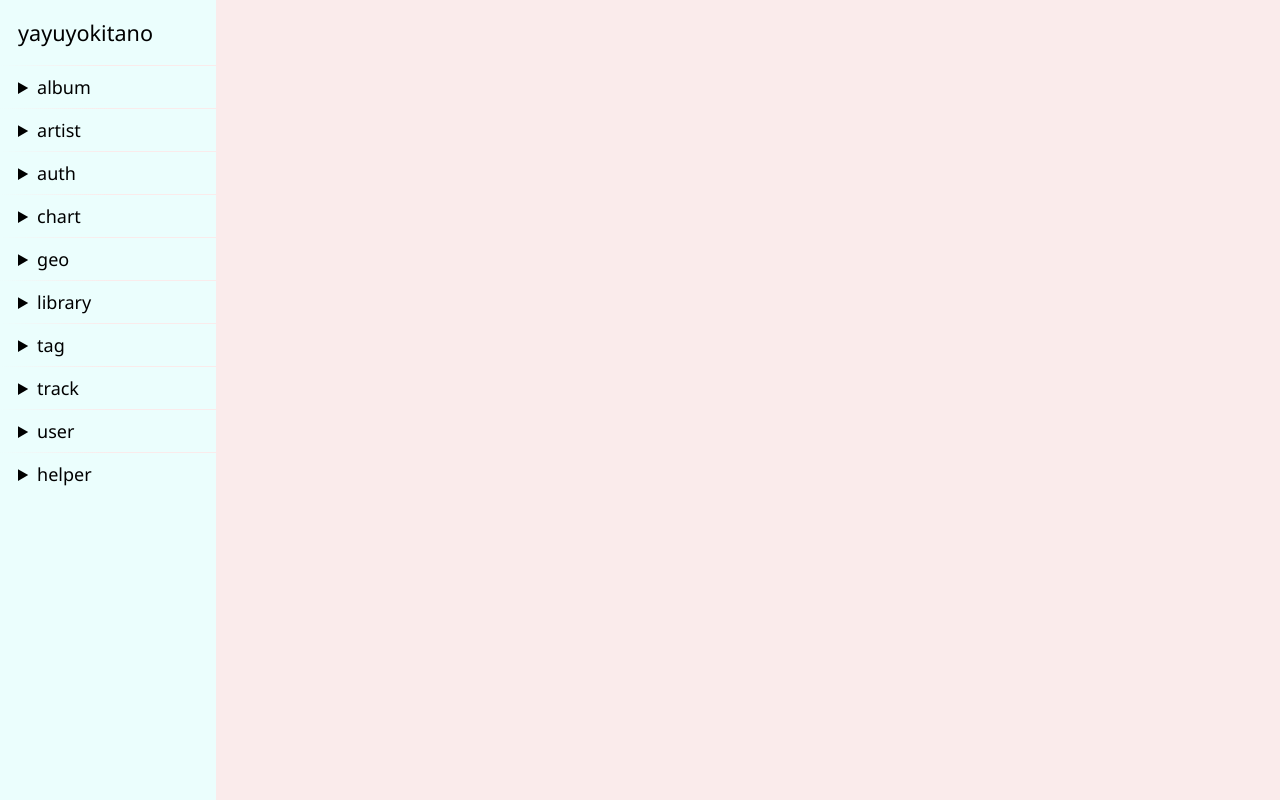
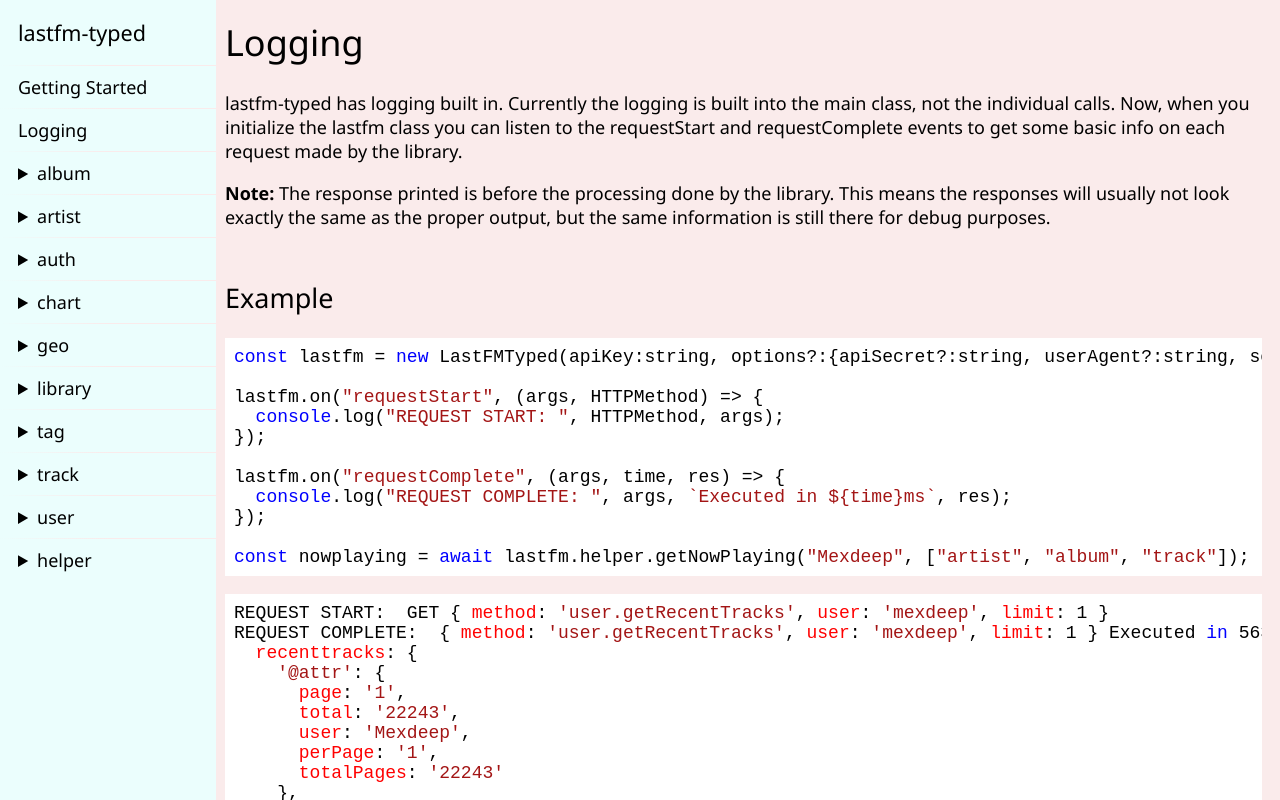
Before and after one commit to yayuyokitano/lastfm-typed-docs, a React app: page /lastfm-typed/logging in a window 1280 px wide. Built offline with nearby package versions, Linux system fonts and the light colour scheme.

Commit message:
Add primary docs, improve styling

```diff
--- a/src/App.tsx
+++ b/src/App.tsx
@@ -8,6 +8,7 @@ import {
 	useLocation
 } from "react-router-dom";
 import DocumentationIndex from "./components/documentation/DocumentationIndex";
+import Logging from "./components/documentation/Logging";
 import DisplayDocumentation from "./components/documentation/Documentation";
 import Sidebar from "./components/sidebar/Sidebar";
 
@@ -19,6 +20,9 @@ export default function App() {
 				<Switch>
 					<Route exact path="/">
 						<DocumentationIndex />
+					</Route>
+					<Route exact path="/logging/">
+						<Logging />
 					</Route>
 					<Route path="*">
 						<DocumentationApp />
--- a/src/components/documentation/Documentation.scss
+++ b/src/components/documentation/Documentation.scss
@@ -138,10 +138,11 @@ label {
 
 	@include codeField;
 	display: flex;
-	margin-top: 1rem;
+	margin: 1rem auto;
 	background-color: var(--bluebg);
 	overflow-x: scroll;
 	box-sizing: border-box;
+
 }
 
 #documentation-page {
@@ -152,7 +153,8 @@ label {
 
 main {
 	margin-left: 12.5em;
-	overflow-x: hidden;
+	overflow-x: scroll;
+	width: calc(100% - 13.5em);
 	height: 100vh;
 	overflow-y: scroll;
 	position: absolute;
--- a/src/components/documentation/DocumentationIndex.tsx
+++ b/src/components/documentation/DocumentationIndex.tsx
@@ -23,14 +23,20 @@ const lastfm = new LastFMTyped(apiKey:string, options?:{apiSecret?:string, userA
 			<h3>Examples</h3>
 			<p>A simple authentication example:</p>
 			<CodeBlock content={`const token = await lastfm.auth.getToken();
-\n
-\n//replace this with whatever method you would use to show the url to the user
-\nsendToUser(\`https://www.last.fm/api/auth?api_key=\${config.lastfm.key}&token=\${token}\`);
-\n
-\n//replace this with whatever method you use to determine that the user has accepted integration.
-\nawait userInput;
-\n
-\nconst session = await lastfm.auth.getSession(token);`} />
+
+//replace this with whatever method you would use to show the url to the user
+sendToUser(\`https://www.last.fm/api/auth?api_key=\${config.lastfm.key}&token=\${token}\`);
+
+//replace this with whatever method you use to determine that the user has accepted integration.
+await userInput;
+
+const session = await lastfm.auth.getSession(token);`} />
+			<p>Getting info about a user:</p>
+			<CodeBlock content={`const userInfo = await lastfm.user.getInfo("Mexdeep");`} />
+			<h2>Helper Methods</h2>
+			<p>lastfm-typed ships with a variety of helper functions. The first group of helper methods are designed to help you with method parameters. These are ArtistFromMBID, AlbumFromMBID, TrackFromMBID, ArtistFromName, AlbumFromName, and TrackFromName. The MBID functions takes a single MBID parameter, ArtistFromName takes a single artist name parameter, while TrackFromName and AlbumFromName take two parameters, the artist name and the name of the track/album. These methods then returns a ArtistInput, AlbumInput, or TrackInput that you can use with the getter functions.</p>
+			<CodeBlock content={`const album = await lastfm.album.getInfo(lastfm.helper.AlbumFromName("KITANO REM", "RAINSICK/オレンジ"), {username:"Mexdeep"});`} />
+			<p>There are also some helper functions that add some basic functionality. These more complicated helper functions are documented in the sidebar.</p>
 		</main>
 	)
 }
--- /dev/null
+++ b/src/components/documentation/Logging.tsx
@@ -0,0 +1,112 @@
+import React from "react";
+import CodeBlock from "../../helpers/CodeBlock";
+
+export default function Logging() {
+	return (
+		<main>
+			<h1>Logging</h1>
+			<p>lastfm-typed has logging built in. Currently the logging is built into the main class, not the individual calls. Now, when you initialize the lastfm class you can listen to the requestStart and requestComplete events to get some basic info on each request made by the library.</p>
+			<p><b>Note:</b> The response printed is before the processing done by the library. This means the responses will usually not look exactly the same as the proper output, but the same information is still there for debug purposes.</p>
+			<h2>Example</h2>
+			<CodeBlock content={`const lastfm = new LastFMTyped(apiKey:string, options?:{apiSecret?:string, userAgent?:string, secureConnection?:boolean});
+
+lastfm.on("requestStart", (args, HTTPMethod) => {
+	console.log("REQUEST START: ", HTTPMethod, args);
+});
+
+lastfm.on("requestComplete", (args, time, res) => {
+	console.log("REQUEST COMPLETE: ", args, \`Executed in \${time}ms\`, res);
+});
+
+const nowplaying = await lastfm.helper.getNowPlaying("Mexdeep", ["artist", "album", "track"]);`} />
+		<CodeBlock content={`REQUEST START:  GET { method: 'user.getRecentTracks', user: 'mexdeep', limit: 1 }
+REQUEST COMPLETE:  { method: 'user.getRecentTracks', user: 'mexdeep', limit: 1 } Executed in 563ms {
+	recenttracks: {
+		'@attr': {
+			page: '1',
+			total: '22243',
+			user: 'Mexdeep',
+			perPage: '1',
+			totalPages: '22243'
+		},
+		track: [ [Object], [Object] ]
+	}
+}
+REQUEST START:  GET { method: 'artist.getInfo', artist: '聴色', username: 'mexdeep' }
+REQUEST START:  GET {
+	method: 'album.getInfo',
+	artist: '聴色',
+	album: 'さよならを交わすとき',
+	username: 'mexdeep'
+}
+REQUEST START:  GET {
+	method: 'track.getInfo',
+	artist: '聴色',
+	track: '会者定離',
+	username: 'mexdeep'
+}
+REQUEST COMPLETE:  {
+	method: 'track.getInfo',
+	artist: '聴色',
+	track: '会者定離',
+	username: 'mexdeep'
+} Executed in 393ms {
+	track: {
+		name: '会者定離',
+		url: 'https://www.last.fm/music/%E8%81%B4%E8%89%B2/_/%E4%BC%9A%E8%80%85%E5%AE%9A%E9%9B%A2',
+		duration: '242000',
+		streamable: { '#text': '0', fulltrack: '0' },
+		listeners: '2',
+		playcount: '7',
+		artist: { name: '聴色', url: 'https://www.last.fm/music/%E8%81%B4%E8%89%B2' },
+		album: {
+			artist: 'Various Artists',
+			title: 'スクールズアウト2018 コンピレーション',
+			url: 'https://www.last.fm/music/Various+Artists/%E3%82%B9%E3%82%AF%E3%83%BC%E3%83%AB%E3%82%BA%E3%82%A2%E3%82%A6%E3%83%882018+%E3%82%B3%E3%83%B3%E3%83%94%E3%83%AC%E3%83%BC%E3%82%B7%E3%83%A7%E3%83%B3',
+			image: [Array]
+		},
+		userplaycount: '13',
+		userloved: '1',
+		toptags: { tag: [] }
+	}
+}
+REQUEST COMPLETE:  { method: 'artist.getInfo', artist: '聴色', username: 'mexdeep' } Executed in 400ms {
+	artist: {
+		name: '聴色',
+		url: 'https://www.last.fm/music/%E8%81%B4%E8%89%B2',
+		image: [ [Object], [Object], [Object], [Object], [Object], [Object] ],
+		streamable: '0',
+		ontour: '0',
+		stats: { listeners: '5', playcount: '345', userplaycount: '335' },
+		similar: { artist: [] },
+		tags: { tag: [] },
+		bio: {
+			links: [Object],
+			published: '01 Jan 1970, 00:00',
+			summary: ' <a href="https://www.last.fm/music/%E8%81%B4%E8%89%B2">Read more on Last.fm</a>',
+			content: ''
+		}
+	}
+}
+REQUEST COMPLETE:  {
+	method: 'album.getInfo',
+	artist: '聴色',
+	album: 'さよならを交わすとき',
+	username: 'mexdeep'
+} Executed in 477ms {
+	album: {
+		name: 'さよならを交わすとき',
+		artist: '聴色',
+		url: 'https://www.last.fm/music/%E8%81%B4%E8%89%B2/%E3%81%95%E3%82%88%E3%81%AA%E3%82%89%E3%82%92%E4%BA%A4%E3%82%8F%E3%81%99%E3%81%A8%E3%81%8D',
+		image: [ [Object], [Object], [Object], [Object], [Object], [Object] ],
+		listeners: '3',
+		playcount: '50',
+		userplaycount: '335',
+		tracks: { track: [] },
+		tags: { tag: [] }
+	}
+}
+`} />
+		</main>
+	)
+}
--- a/src/components/sidebar/Sidebar.scss
+++ b/src/components/sidebar/Sidebar.scss
@@ -44,6 +44,19 @@ ul {
 
 .endpoint-link {
 	display: block;
+	text-decoration: none;
+	color: inherit;
+}
+
+.primary-link {
+	display: block;
+	padding: 0.5em 0;
+	text-decoration: none;
+	color: inherit;
+}
+
+.primary-link:hover {
+	background-color: var(--sidebarhover);
 }
 
 summary {
--- a/src/components/sidebar/Sidebar.tsx
+++ b/src/components/sidebar/Sidebar.tsx
@@ -12,7 +12,30 @@ export default function Sidebar() {
 import "./Sidebar.scss";
 
 function SidebarHeader() {
-	return <h1 className="sidebar-header">yayuyokitano</h1>;
+	return (
+		<div>
+			<Link className="endpoint-link" to="/"><h1 className="sidebar-header">lastfm-typed</h1></Link>
+			<PrimaryLink target="/" text="Getting Started" />
+			<PrimaryLink target="/logging/" text="Logging" />
+		</div>
+	);
+}
+
+interface PrimaryLinkProps {
+	target:string;
+	text:string;
+}
+
+function PrimaryLink(props:PrimaryLinkProps) {
+
+	const {target, text} = props;
+
+	return (
+		<div className="category">
+			<hr />
+			<Link className="primary-link" to={target}>{text}</Link>
+		</div>
+	);
 }
 
 interface SidebarEndpointProps {
--- a/src/helpers/DetailedEndpoint.tsx
+++ b/src/helpers/DetailedEndpoint.tsx
@@ -16,41 +16,41 @@ const endpoints:{
 			<p className="note">If you are rate limited while helper.cacheScrobbles is running, lastfm-typed should not warn you, and should instead wait for a few minutes for the rate limit to be over, and then try again, until it finally works. For this reason, it is possible for helper.cacheScrobbles to take a long time to complete.</p>
 			<h3>Example</h3>
 			<CodeBlock content={`let scrobbleCacher = await lastfm.helper.cacheScrobbles("Mexdeep");
-\n
-\nscrobbleCacher.on("start", (data) => {
-\n\tconsole.log(\`Found \${data.count} scrobbles, starting (0/\${data.totalPages}).\`);
-\n});
-\n
-\nscrobbleCacher.on("data", (data) => {
-\n\tdatabase.addScrobblesBulk(data.data);
-\n\tconsole.log(\`\${data.completedPages}/\${data.totalPages} (\${(data.progress * 100).toFixed(2)}%)\`);
-\n});
-\n
-\nscrobbleCacher.on("close", () => {
-\n\tconsole.log("Caching completed.");
-\n});`}></CodeBlock><br />
+
+scrobbleCacher.on("start", (data) => {
+\tconsole.log(\`Found \${data.count} scrobbles, starting (0/\${data.totalPages}).\`);
+});
+
+scrobbleCacher.on("data", (data) => {
+\tdatabase.addScrobblesBulk(data.data);
+\tconsole.log(\`\${data.completedPages}/\${data.totalPages} (\${(data.progress * 100).toFixed(2)}%)\`);
+});
+
+scrobbleCacher.on("close", () => {
+\tconsole.log("Caching completed.");
+});`}></CodeBlock><br />
 			<CodeBlock content={`Found 19017 scrobbles, starting (0/20).
-\n1/20 (5.00%)
-\n2/20 (10.00%)
-\n3/20 (15.00%)
-\n4/20 (20.00%)
-\n5/20 (25.00%)
-\n6/20 (30.00%)
-\n7/20 (35.00%)
-\n8/20 (40.00%)
-\n9/20 (45.00%)
-\n10/20 (50.00%)
-\n11/20 (55.00%)
-\n12/20 (60.00%)
-\n13/20 (65.00%)
-\n14/20 (70.00%)
-\n15/20 (75.00%)
-\n16/20 (80.00%)
-\n17/20 (85.00%)
-\n18/20 (90.00%)
-\n19/20 (95.00%)
-\n20/20 (100.00%)
-\nCaching completed.`}></CodeBlock>
+1/20 (5.00%)
+2/20 (10.00%)
+3/20 (15.00%)
+4/20 (20.00%)
+5/20 (25.00%)
+6/20 (30.00%)
+7/20 (35.00%)
+8/20 (40.00%)
+9/20 (45.00%)
+10/20 (50.00%)
+11/20 (55.00%)
+12/20 (60.00%)
+13/20 (65.00%)
+14/20 (70.00%)
+15/20 (75.00%)
+16/20 (80.00%)
+17/20 (85.00%)
+18/20 (90.00%)
+19/20 (95.00%)
+20/20 (100.00%)
+Caching completed.`}></CodeBlock>
 		</div>)
 	}
 };
```
